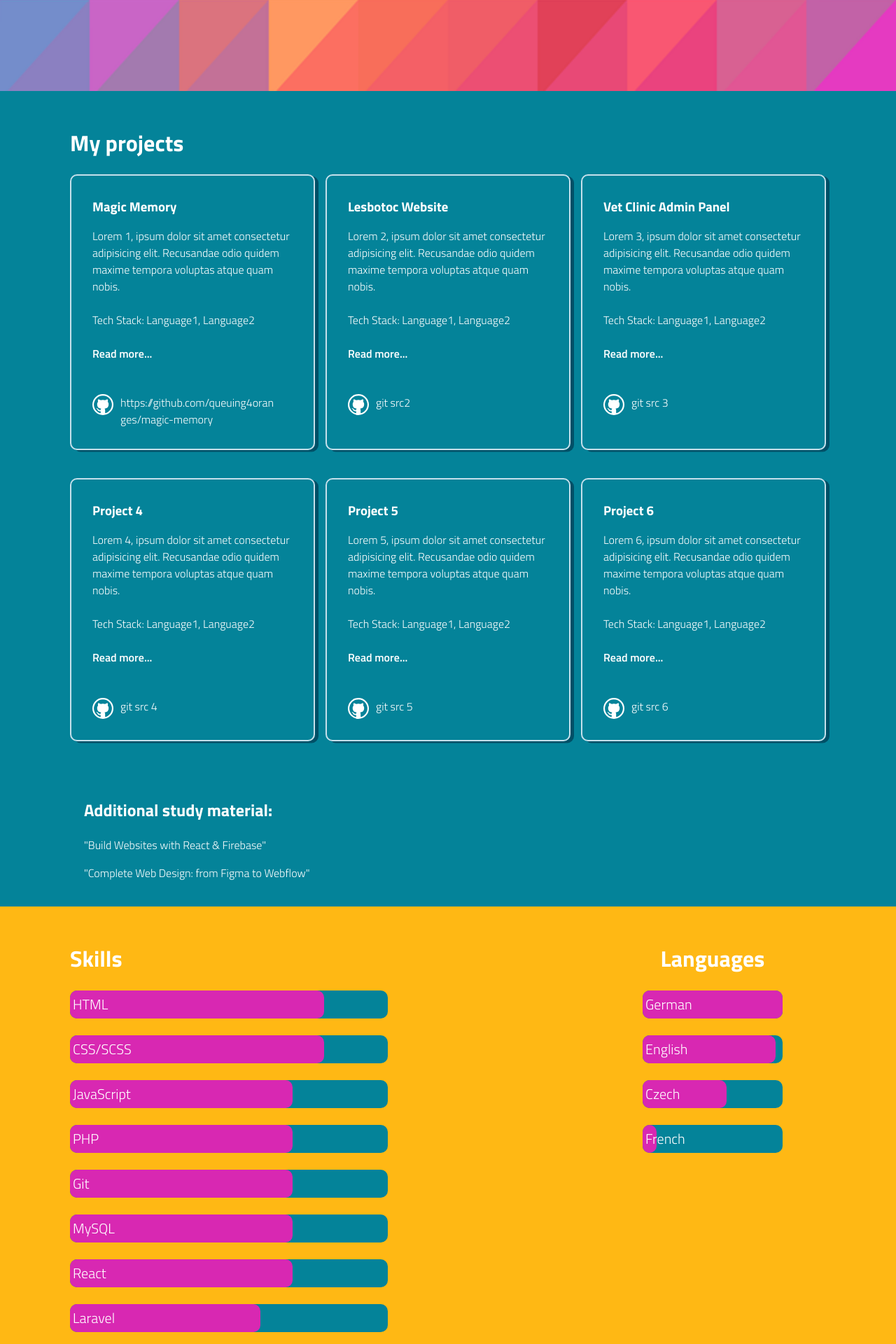
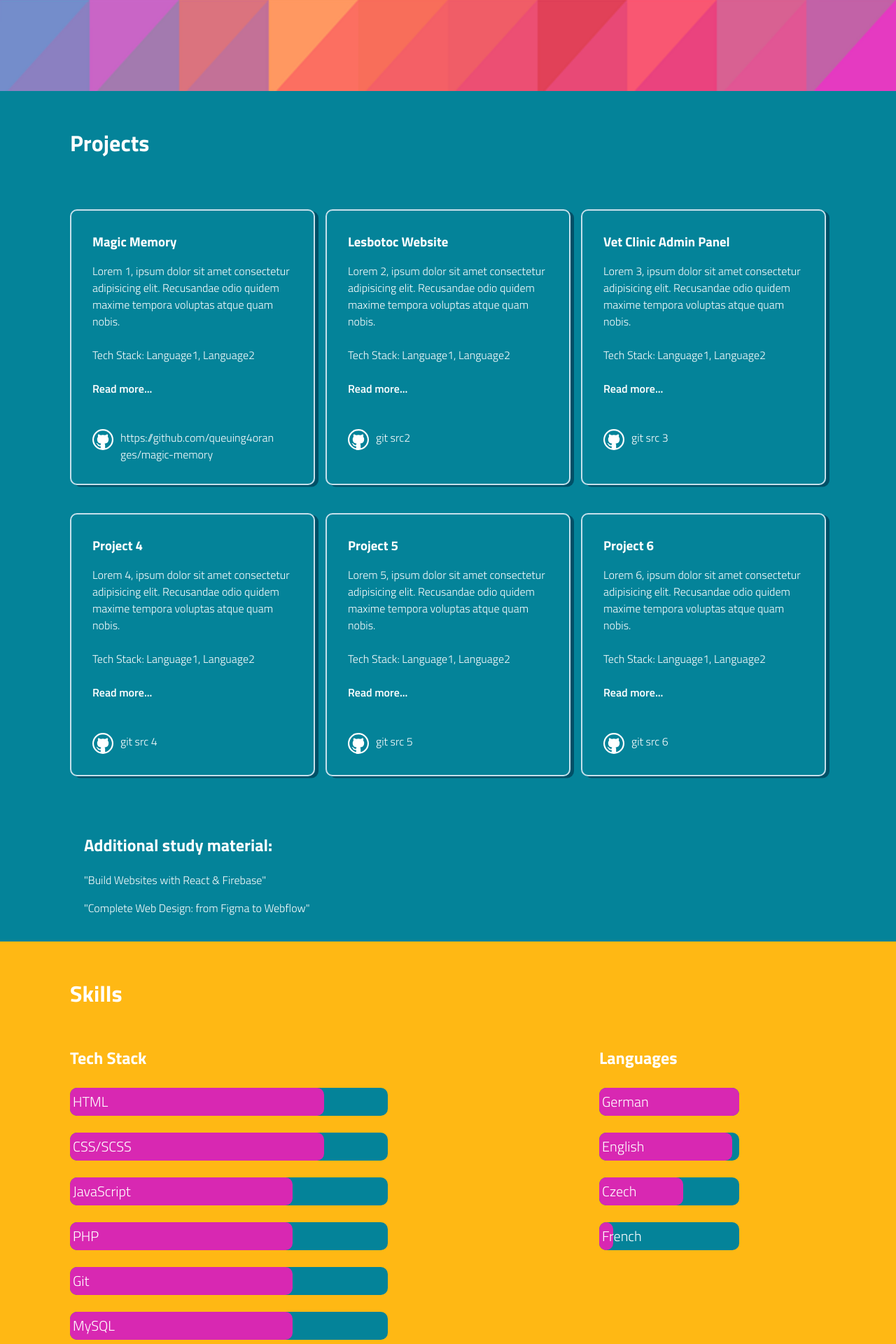
Before and after one commit to queuing4oranges/portfolio, a React (Create React App) app: page / in a window 1280 px wide. Shown: the part 620-2540 px from the top of the page at 70% size. Built offline with nearby package versions, Linux system fonts and the light colour scheme; data requests are answered from the project's data file.

Commit message:
scss corrections

```diff
--- a/src/components/Projects.jsx
+++ b/src/components/Projects.jsx
@@ -10,7 +10,7 @@ function Projects() {
   return (
     <div className="projects__container">
 
-    <h1 className="projects__title">My projects</h1>
+    <h1 className="projects__title">Projects</h1>
 
       <div className="cards__cont">
 
--- a/src/components/Skills.js
+++ b/src/components/Skills.js
@@ -6,11 +6,13 @@ const Skills = () => {
 
 
     return (
+    <>
+    <h1 className="skills__title-big">Skills</h1>
         <div className="skills__container">
 
 
             <div className="tech__container">
-                <h1 className="skills__title">Skills</h1>
+                <h2 className="skills__title">Tech Stack</h2>
                 <ProgressBar
                 now={80}
                 label="HTML"/> <br></br>
@@ -45,7 +47,7 @@ const Skills = () => {
             </div>
 
             <div className="language__container">
-                <h1 className="skills__title">Languages</h1>
+                <h2 className="skills__title">Languages</h2>
                 <ProgressBar
                 className="language-en"
                 now={100}
@@ -68,7 +70,7 @@ const Skills = () => {
             </div>
 
         </div>
-
+</>
      );
 }
 
--- a/src/scss/projects.scss
+++ b/src/scss/projects.scss
@@ -14,6 +14,7 @@
     margin-left: 0px;
     padding-top: 50px;
     padding-left: 0px;
+    padding-bottom: 50px;
 }
 
 .cards__cont{
--- a/src/scss/skills.scss
+++ b/src/scss/skills.scss
@@ -11,10 +11,16 @@
 }
 
 .skills__title {
-    margin-top: 0;
-    margin-left: 0;
+    margin: 0;
     padding-top: 50px;
+    padding-bottom: 25px;
     padding-left: 0;
+    &-big{
+        margin: 0;
+        padding: 50px 100px 0px;
+        color: white;
+        background: #ffb814;
+    }
 }
 
 .tech__container {
@@ -26,9 +32,9 @@
 
 .language__container {
     width: 30%;
-        display: flex;
-            flex-direction: column;
-            align-items: center;
+    display: flex;
+    flex-direction: column;
+    align-items: flex-start;
 
 }
 
```
